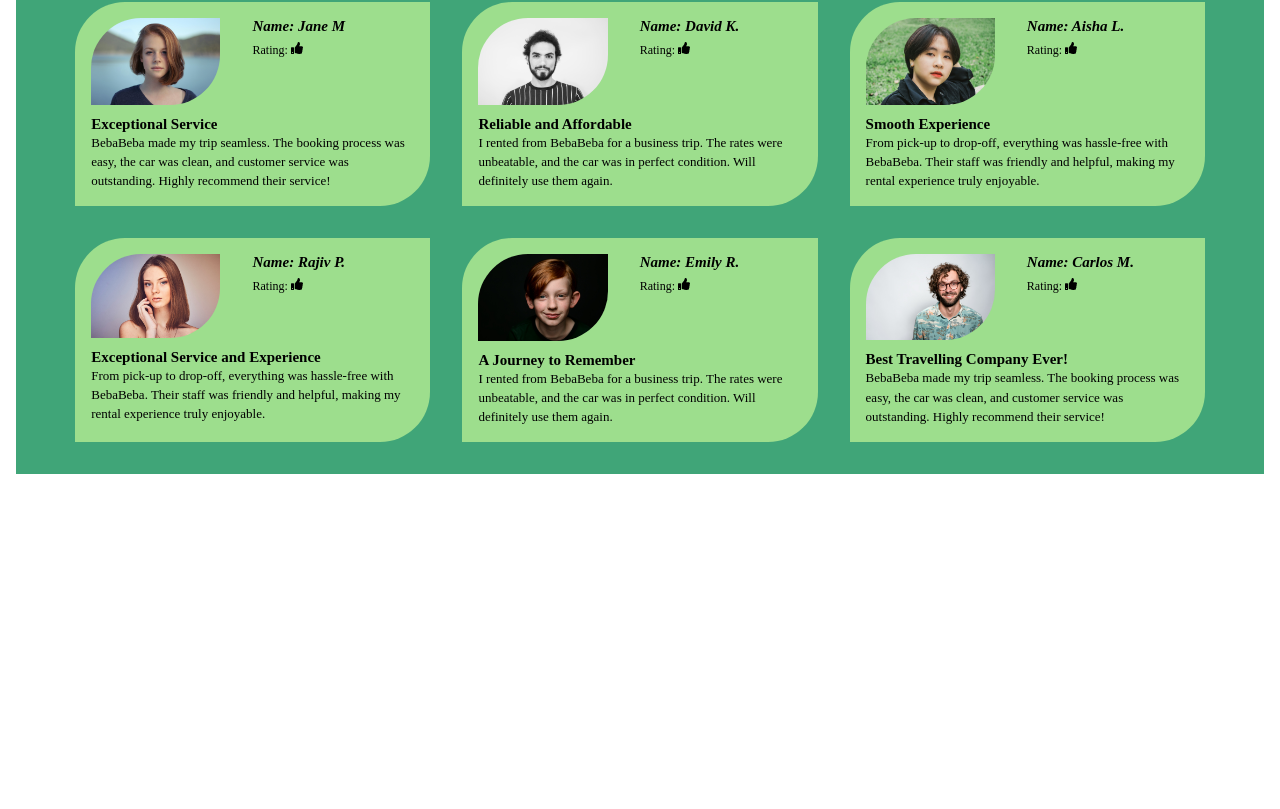
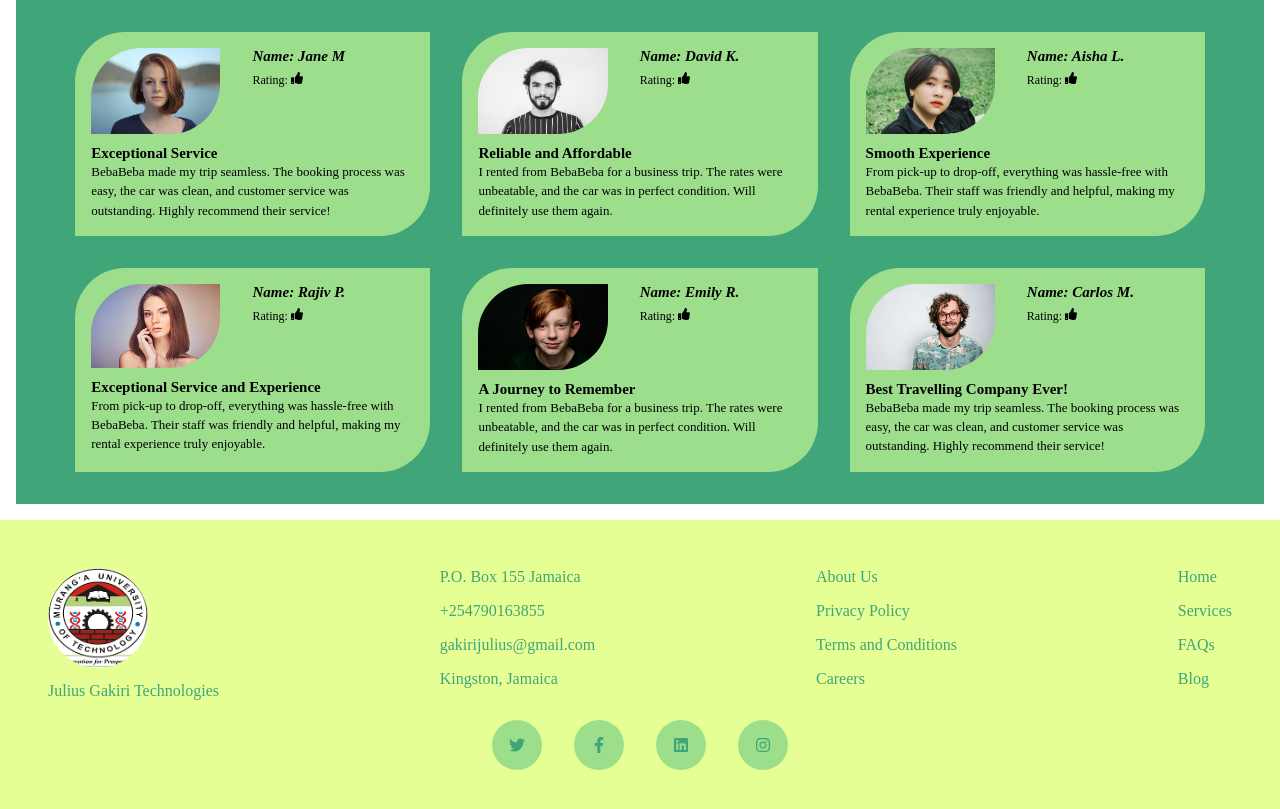
Before and after one commit to Gakiri001/BebaBeba-Car-Rental, a React (Vite) app: page / in a window 1280 px wide. Shown: the part 1472-2281 px from the top of the page. Before the commit the page ends 1962 px from the top, so only its background shows below. Built offline with nearby package versions, Linux system fonts and the light colour scheme.

Commit message:
Footer done

```diff
--- a/src/App.jsx
+++ b/src/App.jsx
@@ -2,6 +2,7 @@
 import Header from "./components/Header/Header";
 import { BrowserRouter, Route, Routes } from "react-router-dom";
 import Home from "./Pages/Home/Home";
+import Footer from "./components/Footer/Footer";
 
 function App() {
   return (
@@ -11,6 +12,7 @@
         <Routes>
           <Route path="/" element={<Home />} />
         </Routes>
+        <Footer/>
       </BrowserRouter>
     </>
   );
--- a/src/Pages/Home/Home.css
+++ b/src/Pages/Home/Home.css
@@ -165,7 +165,7 @@
 .aboutus .aboutusRight p {
   line-height: 1.5rem;
 }
-@media screen and (max-width: 38.75em) {
+@media screen and (max-width: 44.375em) {
   .aboutus {
     flex-direction: column;
     margin: 0 auto;
@@ -189,6 +189,7 @@
 
 /*partnership*/
 .partnership {
+  margin: 1rem;
   padding: 1rem;
   background-color: var(--color2);
 }
--- /dev/null
+++ b/src/components/Footer/Footer.css
@@ -0,0 +1,92 @@
+:root {
+  --color1: #006769;
+  --color2: #40a578;
+  --color3: #9dde8d;
+  --color4: #e6ff94;
+}
+.Footer{
+  padding: 3rem;
+  background-color: var(--color4);
+}
+.Footer .FooterTop{
+  display: flex;
+  justify-content: space-between;
+}
+
+.Footer .FooterTop .FooterTopDev img{
+  width: 100px;
+  border-radius: 50%;
+}
+
+.Footer .FooterTop .FooterTopDev p{
+  margin-top: 10px;
+  color: var(--color2);
+}
+
+.Footer .FooterTop .list .unorderedlist{
+  display: flex;
+  flex-direction: column;
+  row-gap: 1rem;
+}
+.Footer .FooterTop .list .unorderedlist li{
+  list-style: none;
+  color: var(--color2);
+  cursor: pointer;
+}
+.Footer .FooterTop .list .unorderedlist li:hover{
+  color: var(--color1);
+}
+
+.Footer .FooterDown{
+  display: grid;
+  place-content: center;
+}
+.Footer .FooterDown .FooterDownicons{
+  display: flex;
+  justify-content: space-between;
+  column-gap: 2rem;
+  margin-top: 20px;
+}
+.Footer .FooterDown .FooterDownicons div{
+  width: 50px;
+  height: 50px;
+  border-radius: 50%;
+  background-color: var(--color3);
+  font-size: 16px;
+  display: grid;
+  place-content: center;
+  color: var(--color2);
+  cursor: pointer;
+}
+.Footer .FooterDown .FooterDownicons div:hover{
+  background-color: var(--color1);
+}
+@media screen and (max-width: 44.375em) {
+  .Footer .FooterTop{
+    flex-wrap: wrap;
+    row-gap: 2rem;
+    justify-content: space-evenly;
+  }
+  .Footer .FooterTop .FooterTopDev{
+    width: 50%;
+  }
+  .Footer .FooterTop .list{
+    width: 50%;
+  }
+}
+@media screen and (max-width: 44.375em) {
+  .Footer .FooterTop .FooterTopDev{
+    width: 100%;
+    display: flex;
+    align-items: center;
+    justify-content: center;
+    flex-direction: column;
+  }
+  .Footer .FooterTop .list{
+    width: 100%;
+    display: flex;
+    align-items: center;
+    justify-content: center;
+    flex-direction: column;
+  }
+}
--- /dev/null
+++ b/src/components/Footer/Footer.jsx
@@ -0,0 +1,56 @@
+import juliTechLogo from "../../assets/mut_logo.png";
+import {
+  FaTwitter,
+  FaFacebookF,
+  FaLinkedin,
+  FaInstagram,
+} from "react-icons/fa";
+import "./Footer.css"
+
+function Footer() {
+  return (
+    <div className="Footer">
+      <div className="FooterTop">
+      <div className="FooterTopDev">
+        <img src={juliTechLogo} alt="" />
+        <p>Julius Gakiri Technologies</p>
+      </div>
+      <div className="list">
+        <ul className="unorderedlist">
+          <li>P.O. Box 155 Jamaica</li>
+          <li>+254790163855</li>
+          <li>gakirijulius@gmail.com</li>
+          <li>Kingston, Jamaica</li>
+        </ul>
+        </div>
+      <div className="list">
+      <ul className="unorderedlist">
+          <li>About Us</li>
+          <li>Privacy Policy</li>
+          <li>Terms and Conditions</li>
+          <li>Careers</li>
+        </ul>
+      </div>
+      <div className="list">
+      <ul className="unorderedlist">
+          <li>Home</li>
+          <li>Services</li>
+          <li>FAQs</li>
+          <li>Blog</li>
+        </ul>
+      </div>
+      </div>
+
+      <div className="FooterDown">
+        <div className="FooterDownicons">
+          <div><FaTwitter/></div>
+          <div><FaFacebookF/></div>
+          <div><FaLinkedin/></div>
+          <div><FaInstagram/></div>
+        </div>
+      </div>
+    </div>
+  )
+}
+
+export default Footer
```
Also changed, not shown: src/assets/mut_logo.png (added).
